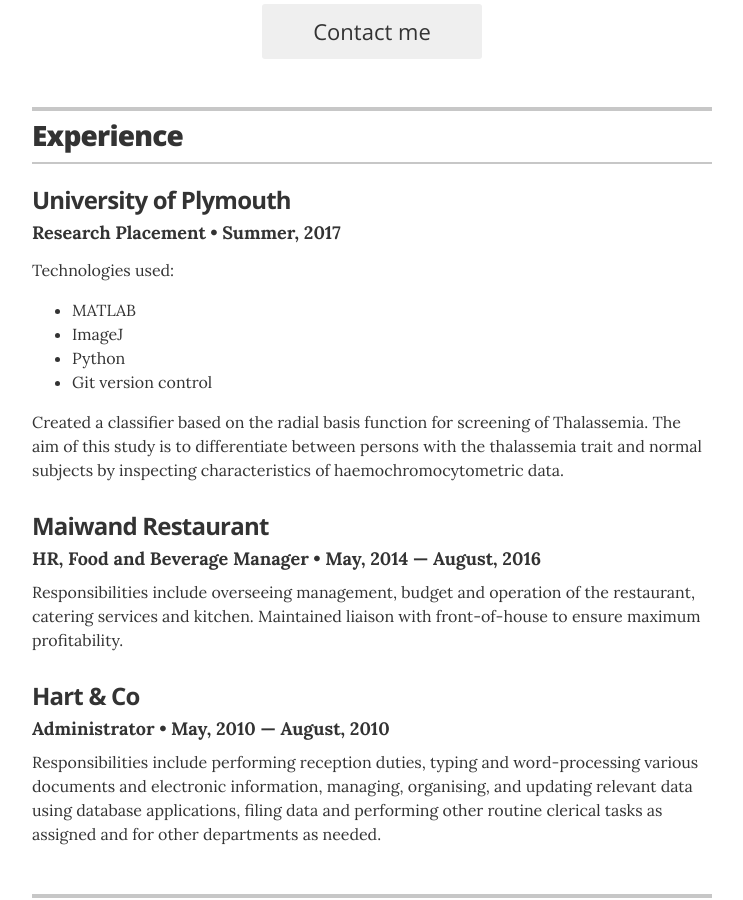
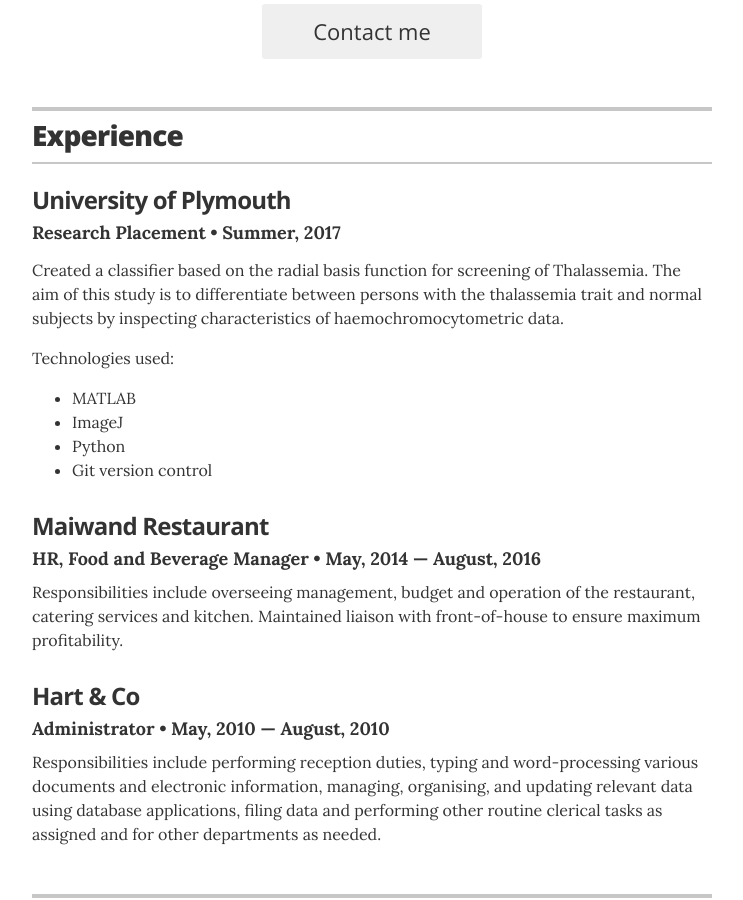
Before and after one commit to nmazidi/nmazidi.github.io, a Jekyll site: the page built from index.html, in a window 1280 px wide and 900 px high, scrolled down 414 px. Shown: the whole window, without its empty margins (268-1011 px from the left). Built offline with Jekyll 4.4.1, drawn with Linux system fonts in a browser that asks for light colours.

Commit message:
expreience updare

```diff
--- a/_data/experience.yml
+++ b/_data/experience.yml
@@ -2,7 +2,7 @@
 - company: University of Plymouth
   position: Research Placement
   duration:   Summer, 2017
-  summary: <p>Technologies used:</p><ul><li>MATLAB</li><li>ImageJ</li><li>Python</li><li>Git version control</li></ul><p>Created a classifier based on the radial basis function for screening of Thalassemia. The aim of this study is to differentiate between persons with the thalassemia trait and normal subjects by inspecting characteristics of haemochromocytometric data.</p>
+  summary: <p>Created a classifier based on the radial basis function for screening of Thalassemia. The aim of this study is to differentiate between persons with the thalassemia trait and normal subjects by inspecting characteristics of haemochromocytometric data.</p><p>Technologies used:</p><ul><li>MATLAB</li><li>ImageJ</li><li>Python</li><li>Git version control</li></ul>
 
 #- company: UniTuition
 #  position: Tutor
```
